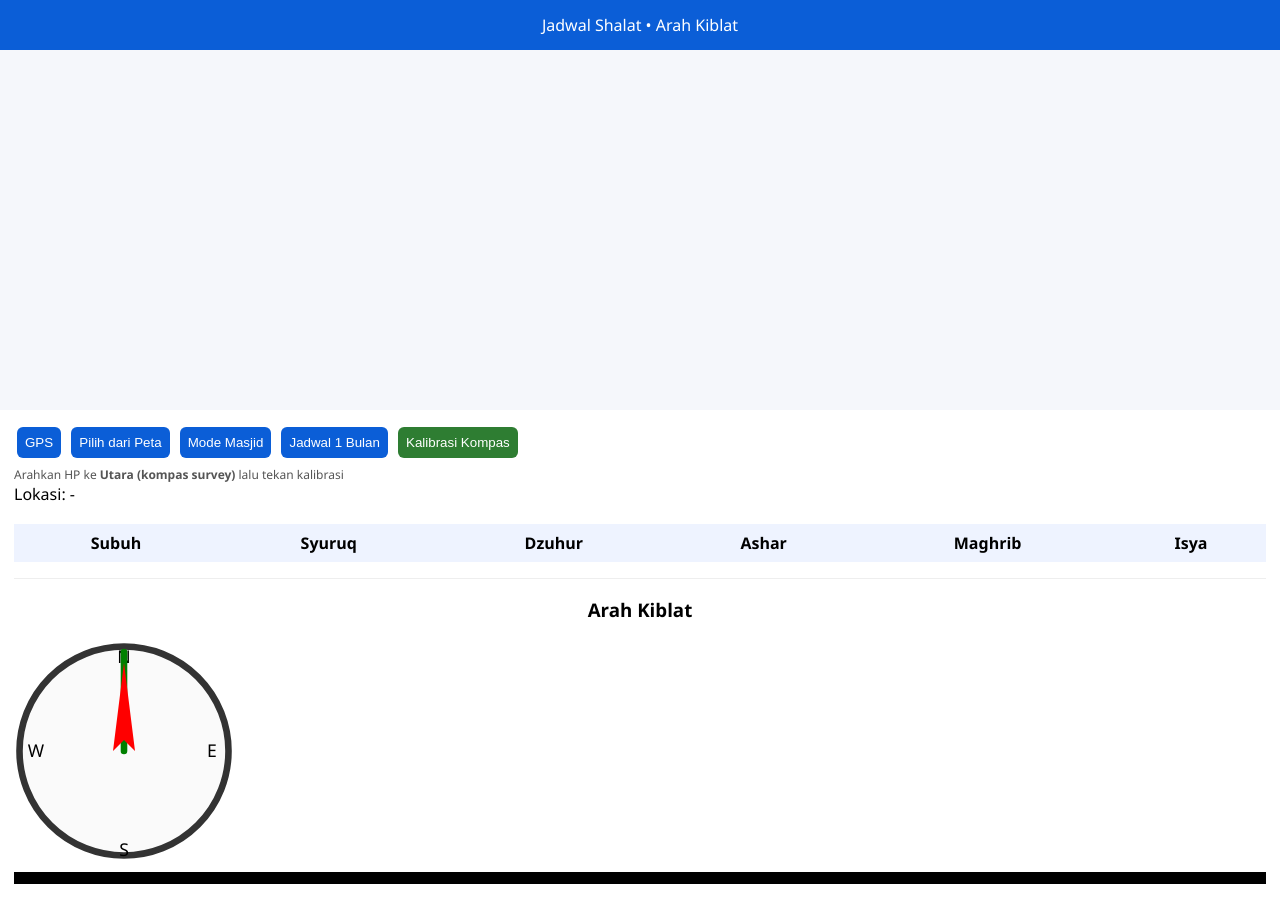
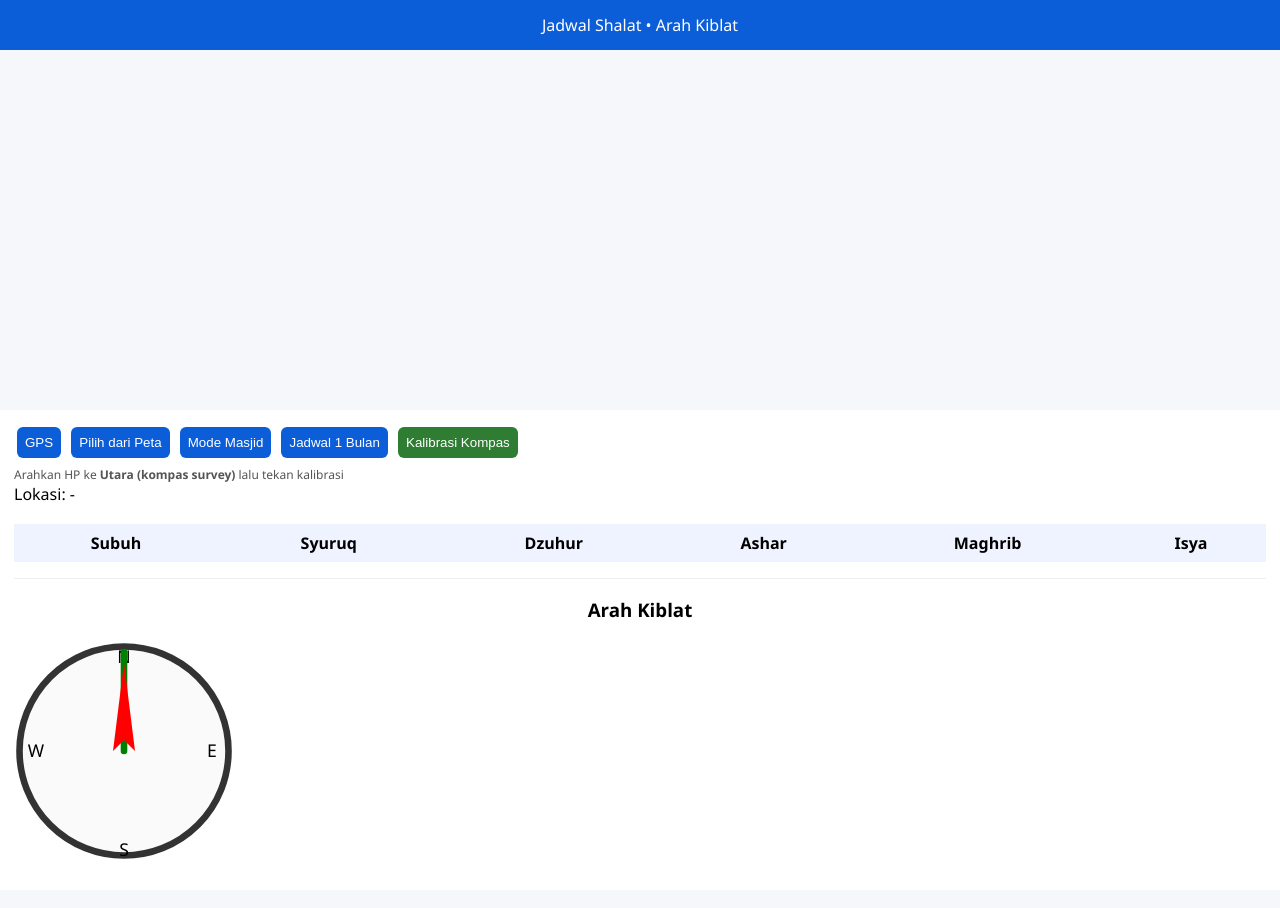
Before and after one commit to erka-sudo/app-pribadi, a website: page JadwalShalat/index.html in a window 1280 px wide. Drawn offline with nearby package versions, Linux system fonts and the light colour scheme; no server answers.

Commit message:
Update index.html

```diff
--- a/JadwalShalat/index.html
+++ b/JadwalShalat/index.html
@@ -98,14 +98,6 @@ fill="red"
 
 <div id="headingText"></div>
 
-  <div id="debugSensor" style="
-background:#000;
-color:#0f0;
-font-size:12px;
-padding:6px;
-margin-top:6px;
-"></div>
-
 <div id="compassWarning" style="
 color:#d32f2f;
 font-weight:bold;
```
